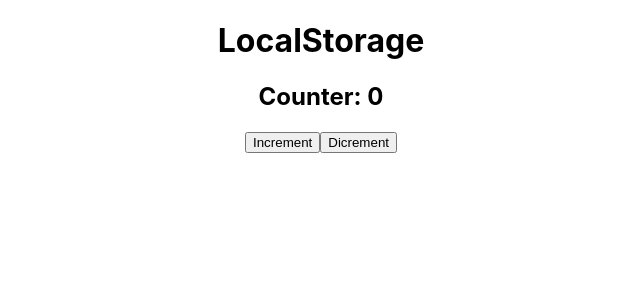
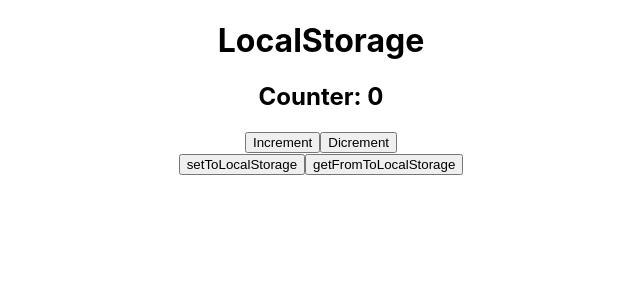
Before and after one commit to VlLabkovich/local-storage-counter, a React (Create React App) app: page / in a window 1280 px wide. Shown: the top 300 px of the page, without its empty margins (319-959 px from the left). Built offline with nearby package versions, Linux system fonts and the light colour scheme.

Commit message:
feat: set and get value localstorage

```diff
--- a/src/App.tsx
+++ b/src/App.tsx
@@ -14,13 +14,34 @@ function App() {
         setValue(value - 1)
     }
 
+    const setToLocalStorage = () => {
+        localStorage.setItem('counterValue', JSON.stringify(value)) // преобразуем число в строку
+    }
+
+    const getFromToLocalStorage = () => {
+        let valueAsString = localStorage.getItem('counterValue');
+
+        if(valueAsString) {
+            setValue(JSON.parse(valueAsString)) // преобразуем строку в число
+        }
+
+    }
+
+
     return (
         <div className="App">
             <h1>LocalStorage</h1>
 
             <h2>Counter: {value}</h2>
-            <button onClick={incHandler}>Increment</button>
-            <button onClick={dicHandler}>Dicrement</button>
+            <div>
+                <button onClick={incHandler}>Increment</button>
+                <button onClick={dicHandler}>Dicrement</button>
+            </div>
+            <div>
+                <button onClick={setToLocalStorage}>setToLocalStorage</button>
+                <button onClick={getFromToLocalStorage}>getFromToLocalStorage</button>
+            </div>
+
         </div>
     );
 }
```
